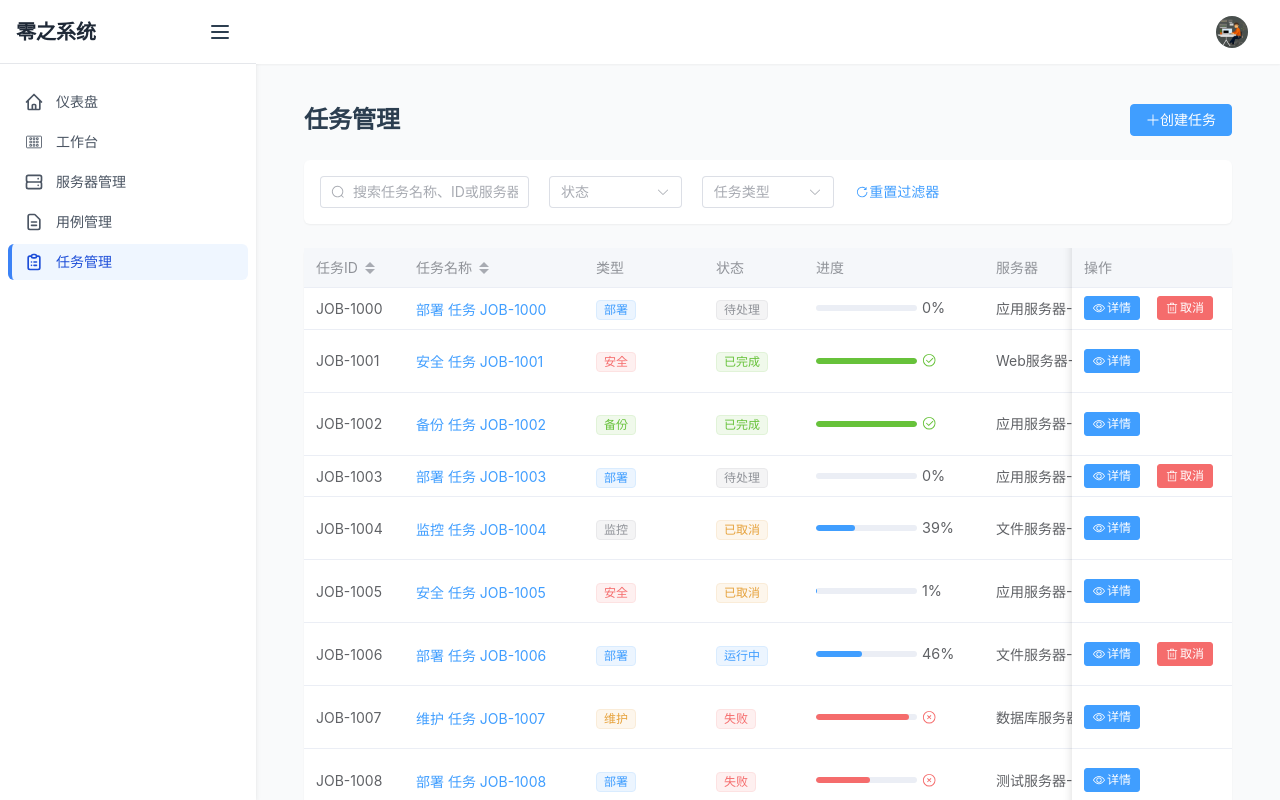
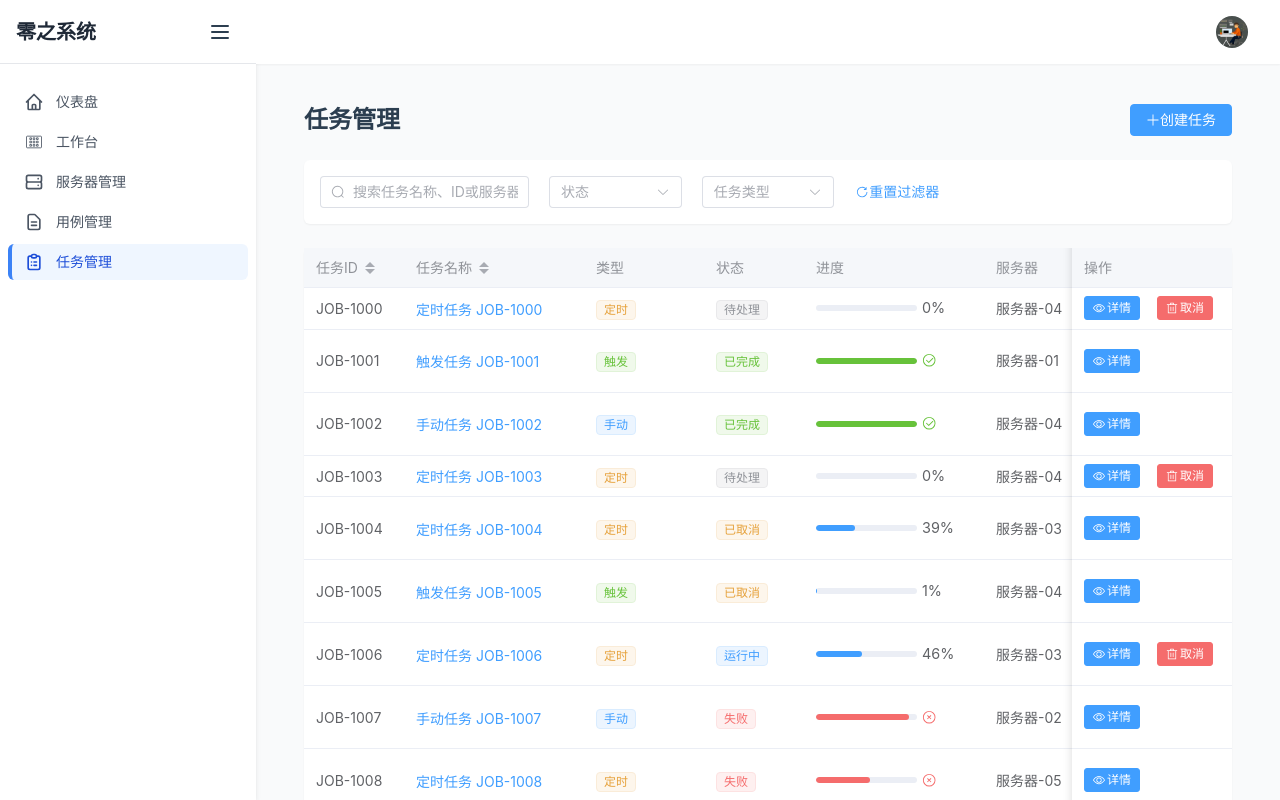
Before and after one commit to lwitcher/lingzhi2.0, a Vue app: page /#/jobs in a window 1280 px wide. Shown: the top 800 px of the page. Built offline with nearby package versions, Linux system fonts and the light colour scheme; the HTML template or start-up script is replaced by a standard one.

Commit message:
refactor(JobManagementView): 更新任务类型定义和相关逻辑
将任务类型从通用字符串更新为特定枚举值（手动、定时、触发），并调整相关标签类型和模拟数据生成逻辑，以提高代码的可读性和维护性。

```diff
--- a/src/views/JobManagementView.vue
+++ b/src/views/JobManagementView.vue
@@ -5,7 +5,7 @@ import { Plus, Search, View, Edit, Delete, RefreshRight } from '@element-plus/ic
 interface Job {
   id: string;
   name: string;
-  type: string;
+  type: 'manual' | 'scheduled' | 'triggered';
   status: string;
   server: string;
   startTime: string | null;
@@ -51,25 +51,28 @@ const getStatusText = (status: string): string => {
 // 获取任务类型标签类型
 const getTypeTagType = (type: string): string => {
   const typeMap: Record<string, string> = {
-    'backup': 'success',
-    'maintenance': 'warning',
-    'deployment': 'primary',
-    'monitoring': 'info',
-    'security': 'danger'
+    'manual': 'primary',
+    'scheduled': 'warning',
+    'triggered': 'success'
   };
   return typeMap[type] || '';
 };
 
 // 生成模拟数据
 const generateMockJobs = (): Job[] => {
-  const types = ['backup', 'maintenance', 'deployment', 'monitoring', 'security'];
+  const types = ['manual', 'scheduled', 'triggered'];
   const statuses = ['pending', 'running', 'completed', 'failed', 'cancelled'];
-  const servers = ['Web服务器-01', '数据库服务器-02', '文件服务器-03', '应用服务器-04', '测试服务器-05'];
+  const servers = ['服务器-01', '服务器-02', '服务器-03', '服务器-04', '服务器-05'];
   const executors = ['系统', '张工程师', '王管理员', '李技术员', '赵主管'];
 
   return Array.from({ length: 45 }, (_, i) => {
     const id = `JOB-${1000 + i}`;
     const type = types[Math.floor(Math.random() * types.length)];
+    const typeNames = {
+      manual: '手动',
+      scheduled: '定时',
+      triggered: '触发'
+    };
     const status = statuses[Math.floor(Math.random() * statuses.length)];
 
     const now = new Date();
@@ -92,7 +95,7 @@ const generateMockJobs = (): Job[] => {
 
     return {
       id,
-      name: `${type === 'backup' ? '备份' : type === 'maintenance' ? '维护' : type === 'deployment' ? '部署' : type === 'monitoring' ? '监控' : '安全'} 任务 ${id}`,
+      name: `${typeNames[type]}任务 ${id}`,
       type,
       status,
       server: servers[Math.floor(Math.random() * servers.length)],
@@ -237,11 +240,9 @@ onMounted(() => {
             clearable
             class="w-full"
           >
-            <el-option label="备份" value="backup" />
-            <el-option label="维护" value="maintenance" />
-            <el-option label="部署" value="deployment" />
-            <el-option label="监控" value="monitoring" />
-            <el-option label="安全" value="security" />
+          <el-option label="手动" value="manual" />
+          <el-option label="定时" value="scheduled" />
+          <el-option label="触发" value="triggered" />
           </el-select>
         </el-col>
 
@@ -277,10 +278,10 @@ onMounted(() => {
         <el-table-column prop="type" label="类型" width="120">
           <template #default="scope">
             <el-tag :type="getTypeTagType(scope.row.type)" size="small">
-              {{ scope.row.type === 'backup' ? '备份' :
-                 scope.row.type === 'maintenance' ? '维护' :
-                 scope.row.type === 'deployment' ? '部署' :
-                 scope.row.type === 'monitoring' ? '监控' : '安全' }}
+              {{
+                scope.row.type === 'manual' ? '手动' :
+                scope.row.type === 'scheduled' ? '定时' : '触发'
+              }}
             </el-tag>
           </template>
         </el-table-column>
```
